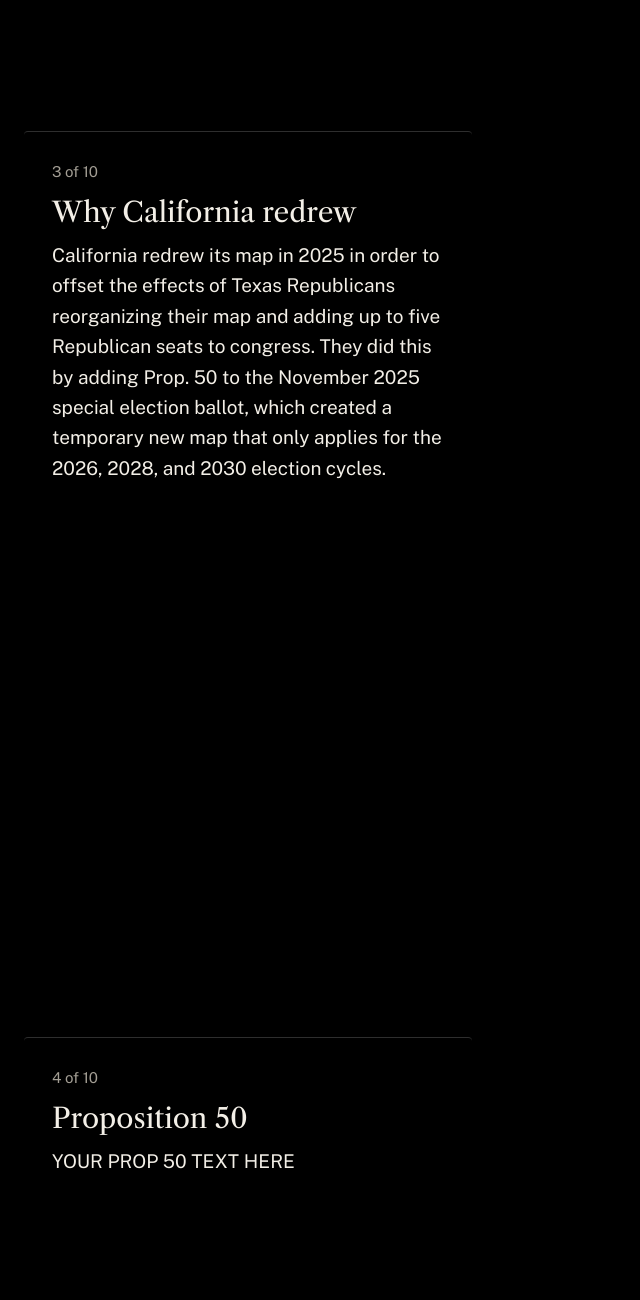
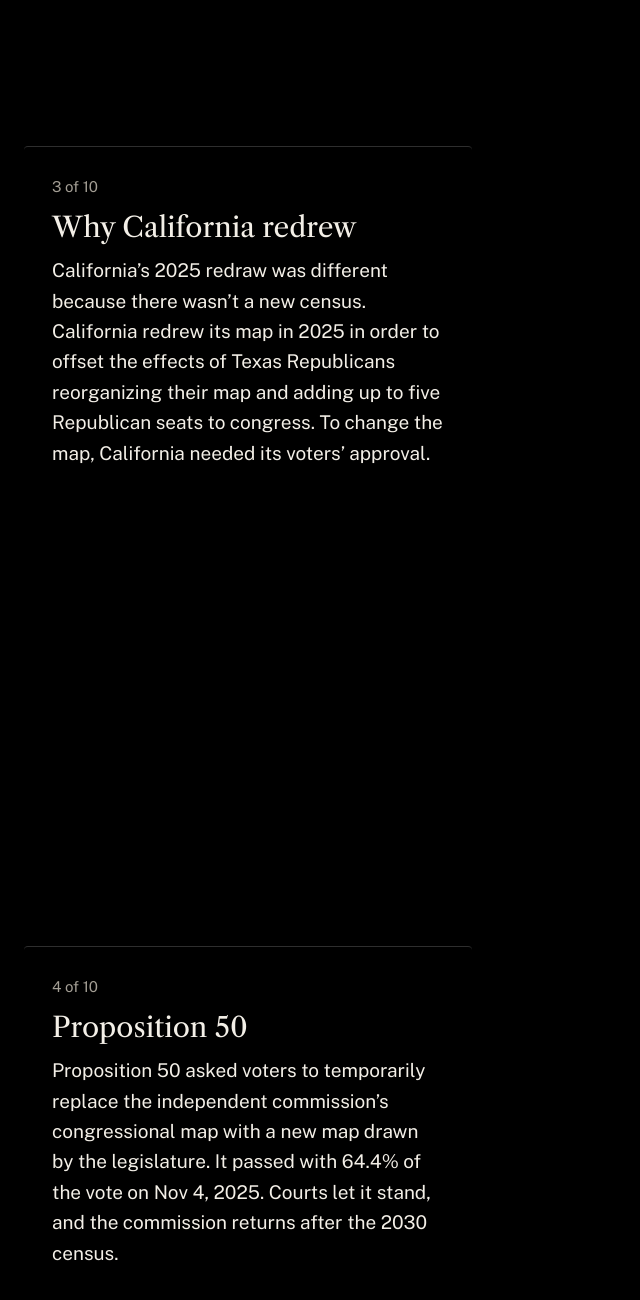
Before and after one commit to DamianGit111/redrawn, a plain HTML site: page index.html in a window 1280 px wide. Shown: the part 2479-3779 px from the top of the page, without its empty margins (0-640 px from the left). Drawn offline with nearby package versions, Linux system fonts and the light colour scheme; animation ran at ten frames a second.

Commit message:
Update content regarding California's 2025 redraw

```diff
--- a/index.html
+++ b/index.html
@@ -110,14 +110,14 @@
     <section class="step" data-scene="why-redraw">
       <div class="card">
         <h2>Why California redrew</h2>
-        <p>California redrew its map in 2025 in order to offset the effects of Texas Republicans reorganizing their map and adding up to five Republican seats to congress. They did this by adding Prop. 50 to the November 2025 special election ballot, which created a temporary new map that only applies for the 2026, 2028, and 2030 election cycles.</p>
+        <p>California’s 2025 redraw was different because there wasn’t a new census. California redrew its map in 2025 in order to offset the effects of Texas Republicans reorganizing their map and adding up to five Republican seats to congress. To change the map, California needed its voters’ approval.</p>
       </div>
     </section>
 
     <section class="step" data-scene="prop-50">
       <div class="card">
         <h2>Proposition 50</h2>
-        <p>YOUR PROP 50 TEXT HERE</p>
+        <p>Proposition 50 asked voters to temporarily replace the independent commission’s congressional map with a new map drawn by the legislature. It passed with 64.4% of the vote on Nov 4, 2025. Courts let it stand, and the commission returns after the 2030 census.</p>
       </div>
     </section>
 
```
